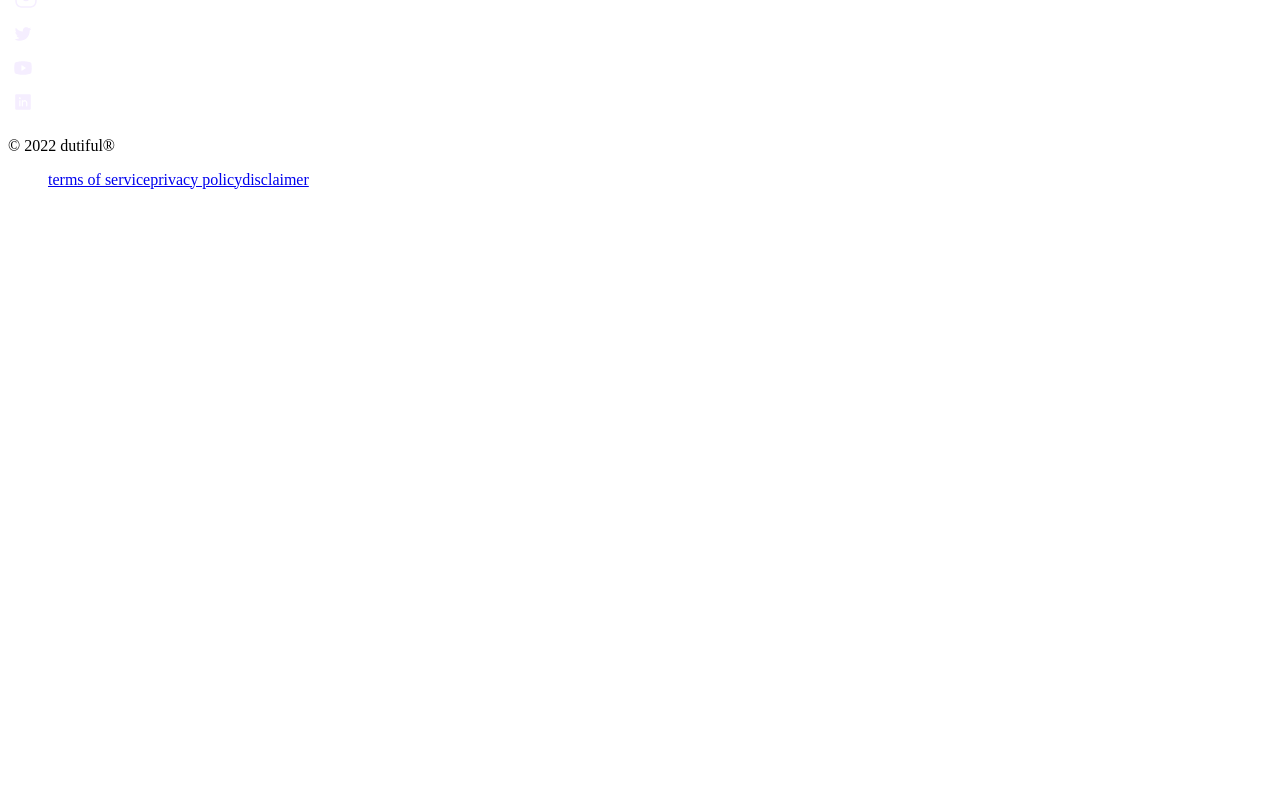
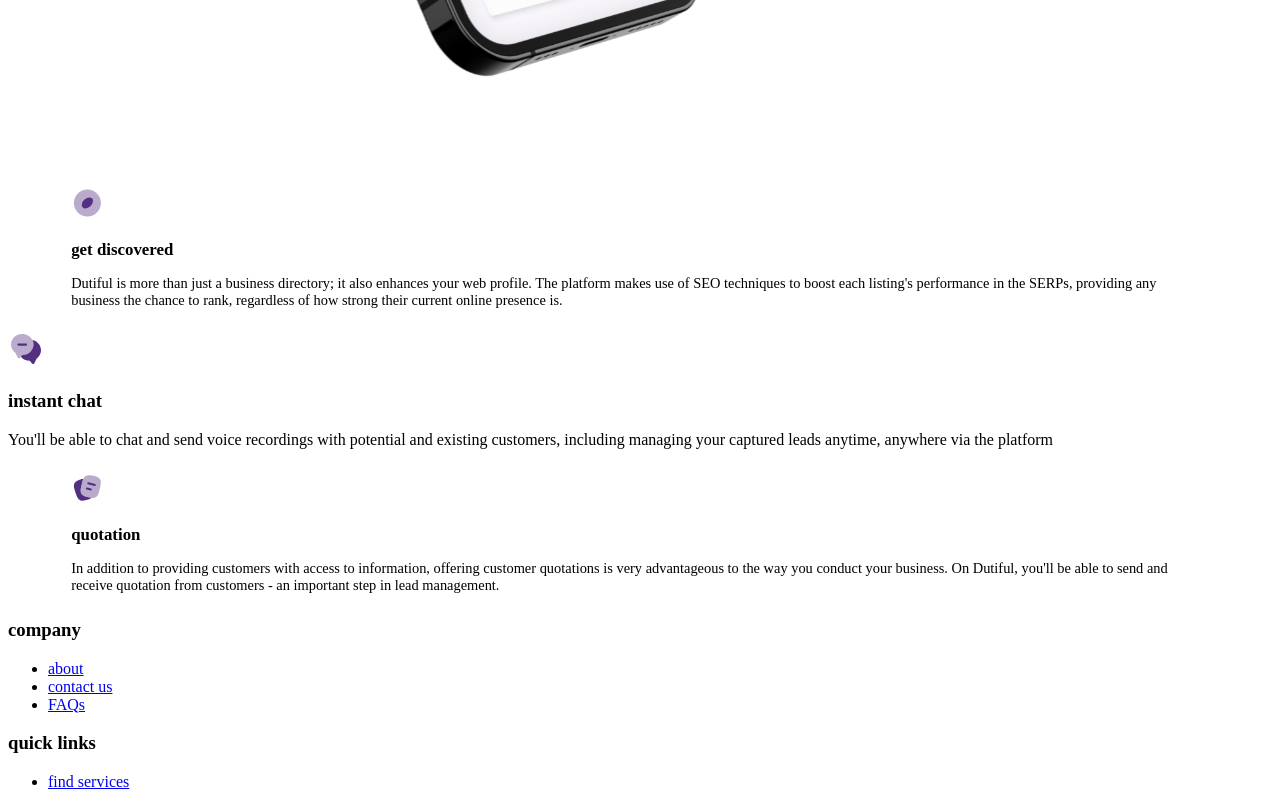
Before and after one commit to Ndace-hash/dutiful-test, a Nuxt app: page / in a window 1280 px wide. Shown: the part 1763-2554 px from the top of the page. Before the commit the page ends 1968 px from the top, so only its background shows below. Built offline with nearby package versions, Linux system fonts and the light colour scheme.

Commit message:
service section

```diff
--- /dev/null
+++ b/components/ServiceCard.vue
@@ -0,0 +1,18 @@
+<template>
+    <div class="flex flex-col shadow-lg rounded-lg py-4 px-2 gap-2">
+        <component :is="content.icon"/>
+
+        <h3 class="capitalize font-bold text-black">{{ content.heading }}</h3>
+        <p class="text-xs">{{ content.text }}</p>
+    </div>
+</template>
+
+<script>
+export default {
+    setup(props){
+    },
+    props:{
+        content: Object
+    }
+}
+</script>
--- /dev/null
+++ b/components/Services.vue
@@ -0,0 +1,42 @@
+<template>
+    <section class="flex flex-col lg:flex-row bg-[rgba(245,238,255,.7)]">
+        <div class="relative overflow-hidden">
+            <div class="absolute inset-x-0 top-1/2 left-1/2 -translate-x-1/2 -translate-y-1/2 w-full rounded-lg h-3/4 bg-primary z-[0]"></div>
+            <img src="~/assets/images/phone.svg" alt="image of a phone" class="scale-105 lg:scale-150 translate-x-1/4 lg:translate-y-1/4">
+        </div>
+        <div>
+            <ServiceCard v-for="(card, index) in cards" :content="card" :key="inject" class="card z-30 bg-[#ffffff]"/>
+        </div>
+    </section>
+</template>
+
+<script setup>
+
+
+const cards = [{
+    icon: resolveComponent('IconDiscover'),
+    heading: 'get discovered',
+    text:'Dutiful is more than just a business directory; it also enhances your web profile. The platform makes use of SEO techniques to boost each listing\'s performance in the SERPs, providing any business the chance to rank, regardless of how strong their current online presence is.'
+},
+{
+    icon: resolveComponent('IconChat'),
+    heading: 'instant chat',
+    text: 'You\'ll be able to chat and send voice recordings with potential and existing customers, including managing your captured leads anytime, anywhere via the platform'
+},
+{
+    icon: resolveComponent('IconQuotation'),
+    heading: 'quotation',
+    text: 'In addition to providing customers with access to information, offering customer quotations is very advantageous to the way you conduct your business. On Dutiful, you\'ll be able to send and receive quotation from customers - an important step in lead management.'
+}]
+</script>
+
+<style>
+.card {
+    transform: scale(.9);
+}
+.card:nth-child(2) {
+    transform: translateX(-5%) scale(.9);
+    @apply lg:translate-x-[-7%]
+}
+
+</style>
--- a/pages/index.vue
+++ b/pages/index.vue
@@ -2,6 +2,7 @@
     <div class="pb-6 px-6 md:px-8">
 <Hero/>
 <Reviews/>
+<Services/>
     </div>
 </template>
 
```
